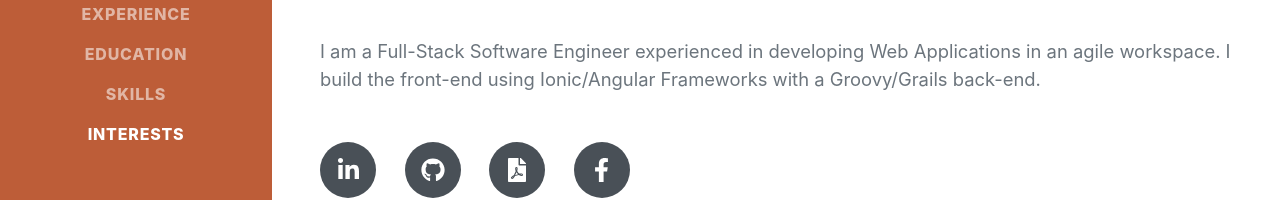
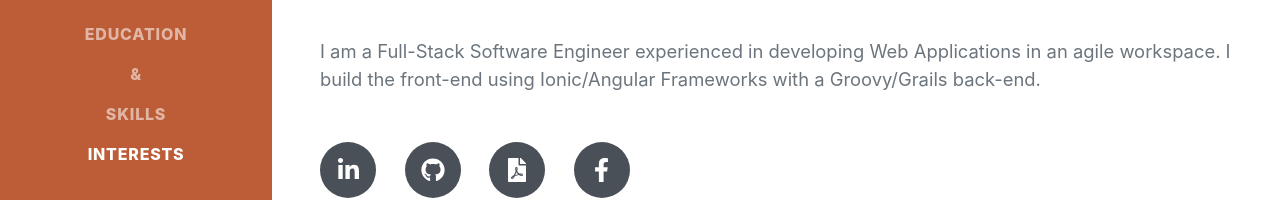
Before and after one commit to ANikolak1/Anikolak.github.io, a plain HTML site: page index.html in a window 1280 px wide. Shown: the part 438-638 px from the top of the page. Drawn offline with nearby package versions, Linux system fonts and the light colour scheme; a web font is replaced by a local one.

Commit message:
Combining Eductation and skills

```diff
--- a/index.html
+++ b/index.html
@@ -27,8 +27,12 @@
                 <ul class="navbar-nav">
                     <li class="nav-item"><a class="nav-link js-scroll-trigger" href="#about">About</a></li>
                     <li class="nav-item"><a class="nav-link js-scroll-trigger" href="#experience">Experience</a></li>
-                    <li class="nav-item"><a class="nav-link js-scroll-trigger" href="#education">Education</a></li>
-                    <li class="nav-item"><a class="nav-link js-scroll-trigger" href="#skills">Skills</a></li>
+                    <li class="nav-item">
+                        <a class="nav-link js-scroll-trigger" href="#skills">Education</a>
+                        <a class="nav-link js-scroll-trigger" href="#skills">&</a>
+                        <a class="nav-link js-scroll-trigger" href="#skills">Skills</a>
+                    </li>
+                    <!-- <li class="nav-item"><a class="nav-link js-scroll-trigger" href="#skills">Skills</a></li> -->
                     <li class="nav-item"><a class="nav-link js-scroll-trigger" href="#interests">Interests</a></li>
                     <!-- <li class="nav-item"><a class="nav-link js-scroll-trigger" href="#awards">Awards</a></li> -->
                 </ul>
@@ -98,7 +102,23 @@
             </section>
             <hr class="m-0" />
             <!-- Education-->
-            <section class="resume-section" id="education">
+            <!-- <section class="resume-section" id="education">
+                <div class="resume-section-content">
+                    <h2 class="mb-5">Education</h2>
+                    <div class="d-flex flex-column flex-md-row justify-content-between mb-5">
+                        <div class="flex-grow-1">
+                            <h3 class="mb-0">University of Central Arkansas</h3>
+                            <div class="subheading mb-3">Bachelor of Science</div>
+                            <div>Management Information Systems - Application Development</div> -->
+                            <!-- <p>GPA: 3.23</p> -->
+                        <!-- </div>
+                        <div class="flex-shrink-0"><span class="text-primary">May, 2017</span></div>
+                    </div>
+                </div>
+            </section>
+            <hr class="m-0" /> -->
+            <!-- Skills-->
+            <section class="resume-section" id="skills">
                 <div class="resume-section-content">
                     <h2 class="mb-5">Education</h2>
                     <div class="d-flex flex-column flex-md-row justify-content-between mb-5">
@@ -111,10 +131,6 @@
                         <div class="flex-shrink-0"><span class="text-primary">May, 2017</span></div>
                     </div>
                 </div>
-            </section>
-            <hr class="m-0" />
-            <!-- Skills-->
-            <section class="resume-section" id="skills">
                 <div class="resume-section-content">
                     <h2 class="mb-5">Skills</h2>
                     <div class="subheading mb-3">Programming Languages & Tools</div>
```
